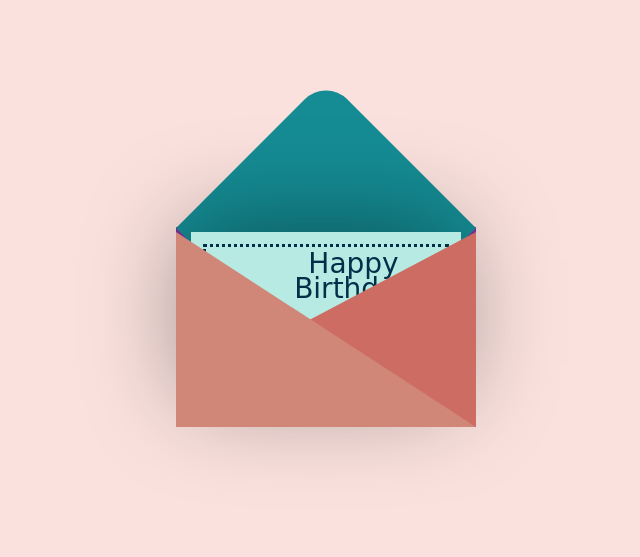
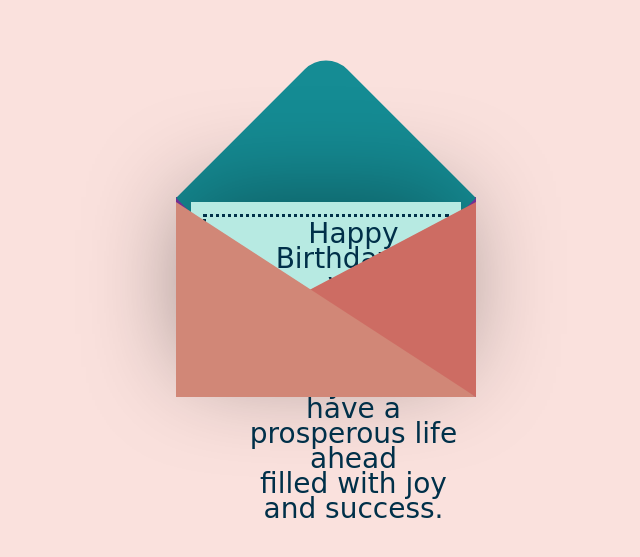
Before and after one commit to Ayushtmg01/card, a plain HTML site: page index.html in a window 1280 px wide. Shown: the part 111-668 px from the top of the page, without its empty margins (314-954 px from the left). Drawn offline with nearby package versions, Linux system fonts and the light colour scheme.

Commit message:
A simple html

```diff
--- a/index.html
+++ b/index.html
@@ -5,7 +5,7 @@
     <!-- coding by helpme_coder -->
     <meta charset="UTF-8">
     <meta name="viewport" content="width=device-width, initial-scale=1.0">
-    <title>Valentines day card | @helpme_coder</title>
+    <title>Birthday card </title>
     <link rel="stylesheet" href="style.css">
     <script src="https://code.jquery.com/jquery-3.6.4.min.js"></script>
 
@@ -13,14 +13,17 @@
 
 <body>
     <div class="container">
-        <div class="valentines">
+        <div class="birthday">
 
             <div class="envelope"></div>
             <div class="front"></div>
             <div class="card">
-                <div class="text">Happy Birthday</br> </br> loophole❤</div>
-                <div class="heart"></div>
-            </div>
+                <div class="text">Happy Birthday to you<br>
+                    Sakshi(Suki)❤</br>
+                    Warmest wishes! May you<br>
+                    have a prosperous life ahead<br>
+                    filled with joy and success.
+                    </div></div>
         </div>
     </div>
     <div class="shadow"></div>
```
